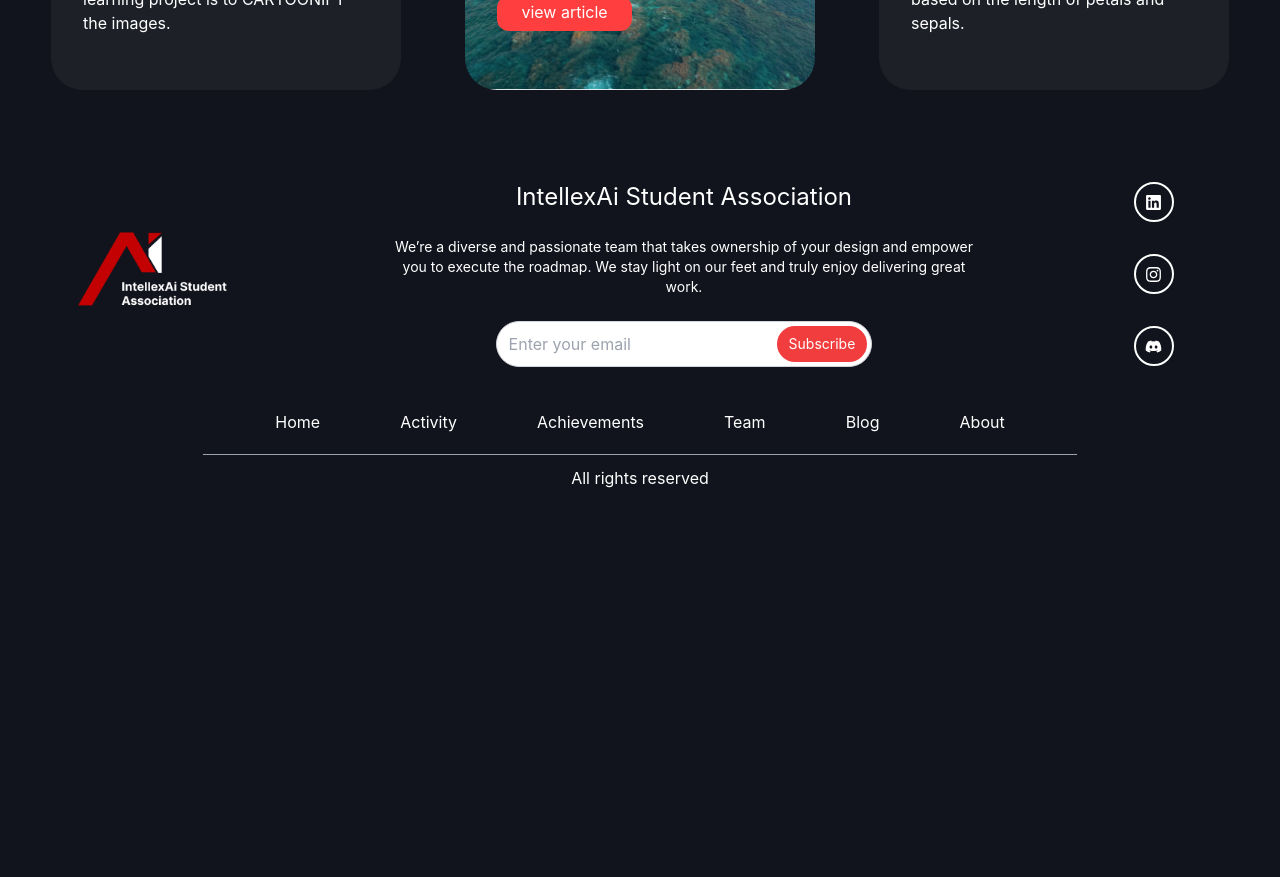
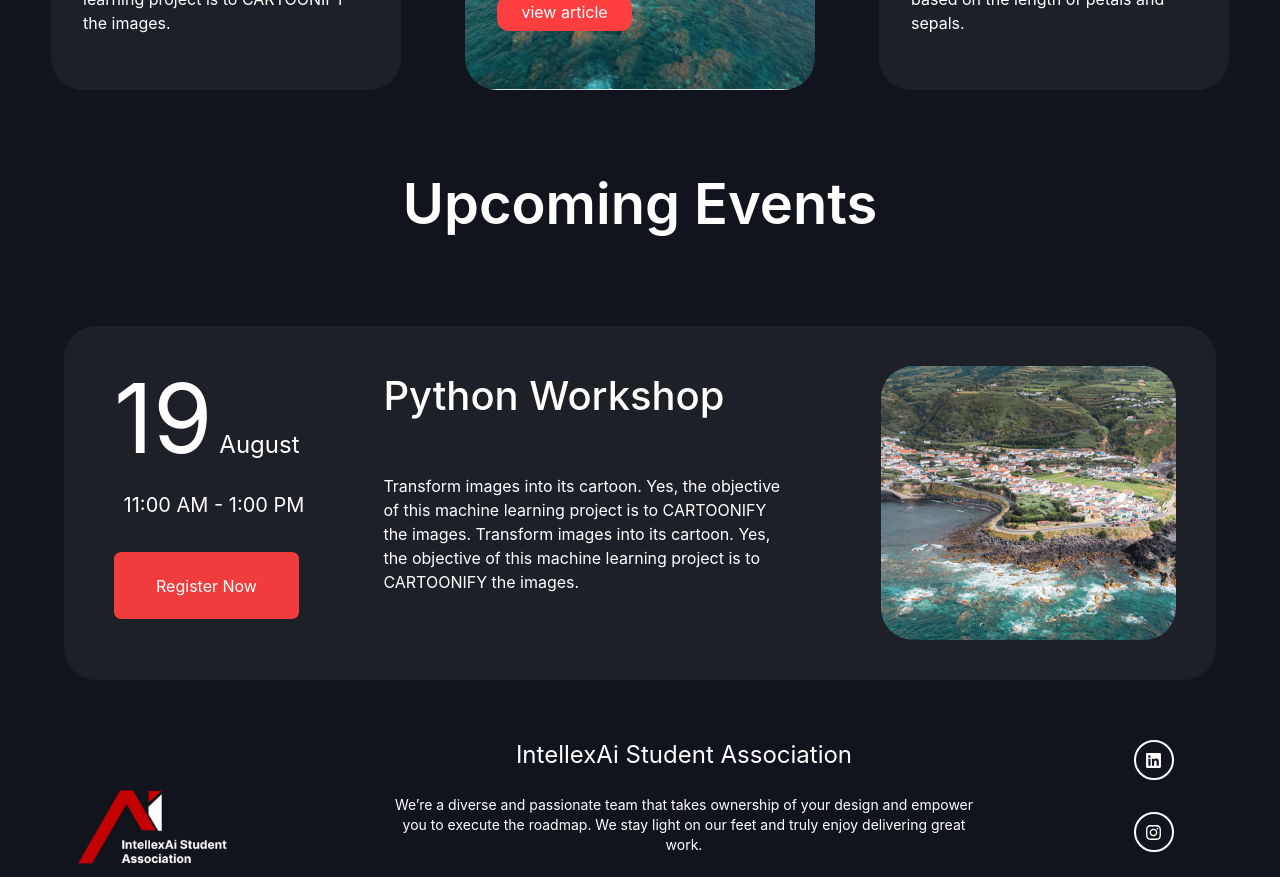
Before and after one commit to Ashuu02/isa-website, a React (Create React App) app: page / in a window 1280 px wide. Shown: the part 460-1337 px from the top of the page. Before the commit the page ends 966 px from the top, so only its background shows below. Built offline with nearby package versions, Linux system fonts and the light colour scheme.

Commit message:
Added Upcoming Events Section

```diff
--- a/src/App.jsx
+++ b/src/App.jsx
@@ -1,11 +1,12 @@
 import "./App.css";
 import { Blog, Footer } from "./components";
-
+import UpcomingEvents from "./components/UpcomingEvents";
 
 function App() {
   return (
     <>
       <Blog />
+      <UpcomingEvents />
       <Footer />
     </>
   );
--- /dev/null
+++ b/src/components/UpcomingEvents.jsx
@@ -0,0 +1,33 @@
+import React from 'react'
+
+const UpcomingEvents = () => {
+  return (
+    <>
+      <div className="text-white text-center font-semibold lg:text-[56px] text-3xl mr-16 ml-16 pt-16 pb-16">
+          Upcoming Events
+      </div>
+
+      <div className="flex lg:flex-row flex-col justify-center items-center">
+        <div className="flex lg:flex-row flex-col justify-center items-center lg:items-stretch bg-[#1E2028] relative w-[90%] max-w-[1185px] rounded-[2rem] mt-[40px] ">
+            {/* Date */}
+            <div className="lg:w-[296px] text-white lg:ml-[50px] mt-[20px]">
+              <p className="text-[96px] decoration-0">19<span className="text-[24px] ml-[0px] font-normal"> August </span> </p>
+              <p className="text-[20px] lg:w-[200px] text-center">11:00 AM - 1:00 PM</p>
+              <button className="w-[185px] h-[67px] bg-[#F13C3D] mt-8 rounded-[7px]" >Register Now</button>
+            </div>
+            {/* Event Description */}
+            <div className="lg:w-[498px]  text-white mt-10 text-center lg:text-left lg:pr-[50px]"  >
+              <span className="text-[40px] top-0 font-[500]">Python Workshop</span>
+              <p className="mt-12 text-[16px] font-normal">
+                Transform images into its cartoon. Yes, the objective of this machine learning project is to CARTOONIFY the images. Transform images into its cartoon. Yes, the objective of this machine learning project is to CARTOONIFY the images.
+              </p>
+            </div>
+            {/* Image */}
+            <div className="bg-hero h-[274px] w-[324px] m-10 rounded-[2rem]"></div>
+        </div>
+      </div>
+    </>
+  )
+}
+
+export default UpcomingEvents
```
